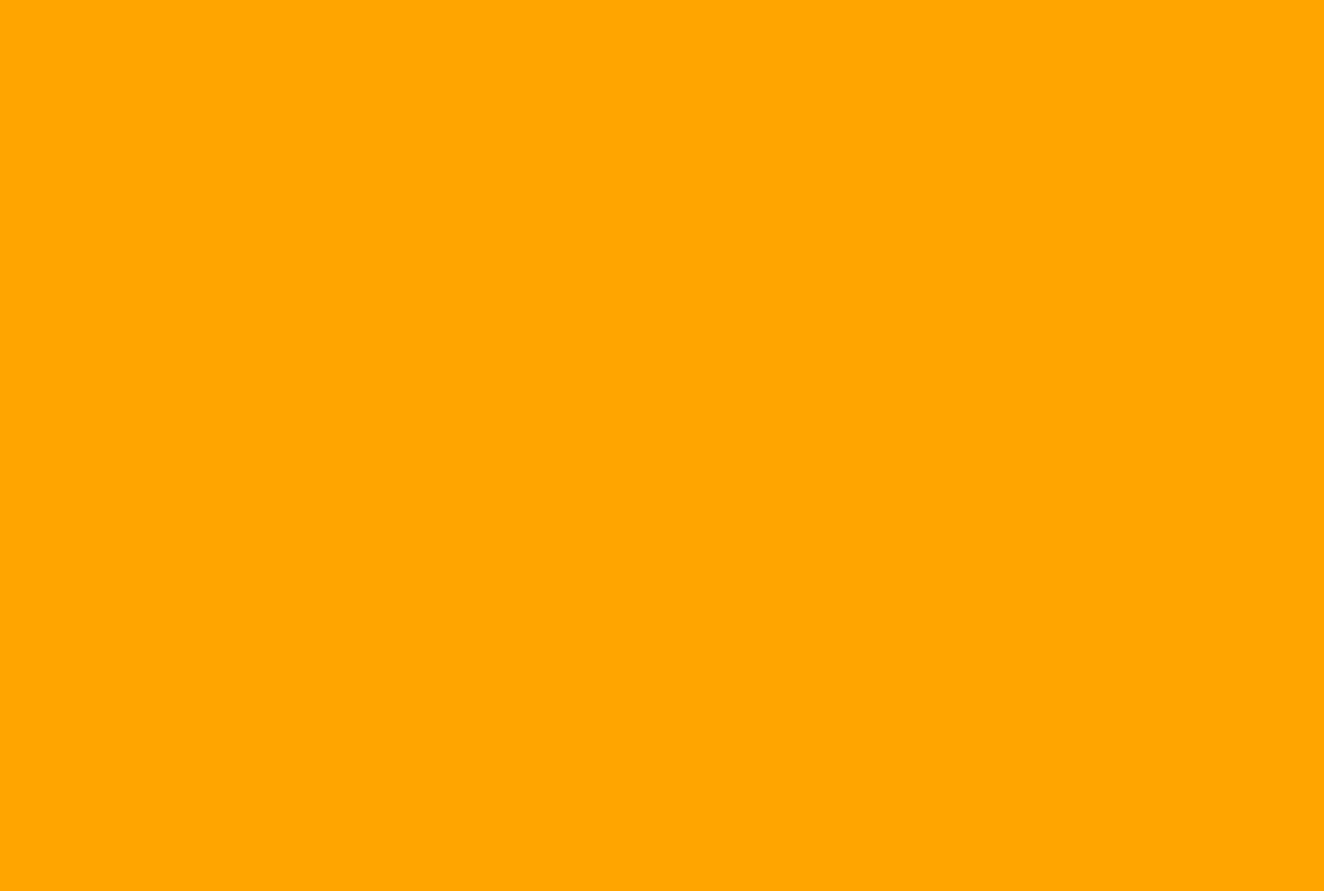
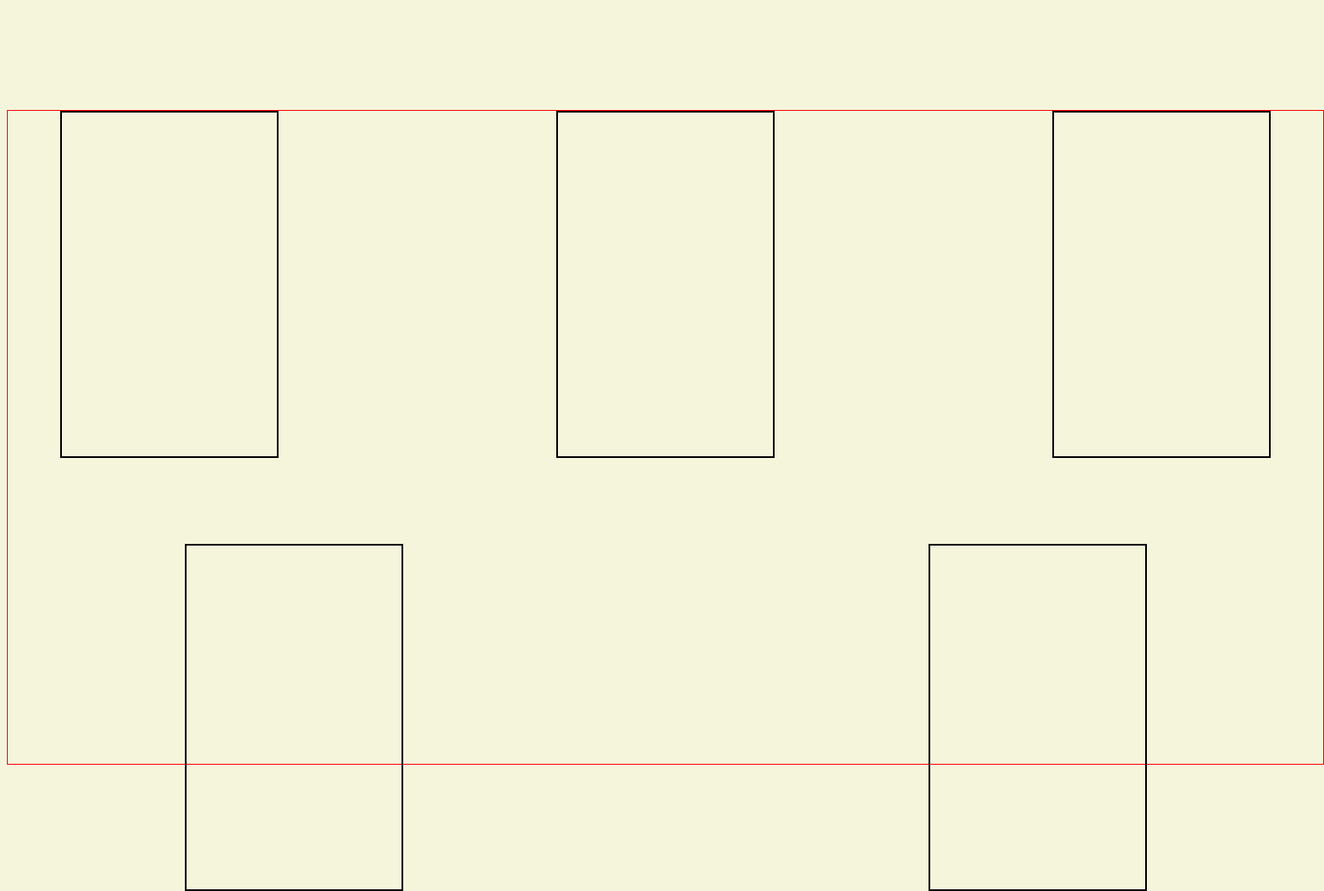
Before and after one commit to skeoswf/ASSIGNMENT-product-cards2, a plain HTML site: page index.html in a window 1280 px wide. Shown: the whole page at 86% size, 1540 px wide, since content can reach past the window. Before the commit the page ends 800 px from the top, so only its background shows below. Drawn offline with Linux system fonts and the light colour scheme.

Commit message:
Add card container div and card structure

```diff
--- a/index.html
+++ b/index.html
@@ -6,6 +6,15 @@
   <link rel="stylesheet" href="main.css">
   <title>Document</title>
 </head>
+
+<div id="cardContainer">
+  <div class="card"></div>
+  <div class="card"></div>
+  <div class="card"></div>
+  <div class="card"></div>
+  <div class="card"></div>
+</div>
+
 <body>
   <script src="main.js"></script>
 </body>
--- a/main.css
+++ b/main.css
@@ -1,3 +1,21 @@
 body {
-  background-color: orange;
+  background-color: beige;
 }
+
+#cardContainer {
+  display: flex;
+  justify-content: space-around;
+  column-gap: 200px;
+  row-gap: 100px;
+  flex-wrap: wrap;
+  height: 760px;
+  width: 1530px;
+  border: 1px solid red;
+  margin: 16vh auto;
+}
+
+.card {
+  border: 2px solid black;
+  width: 250px;
+  height: 400px;
+}
```
